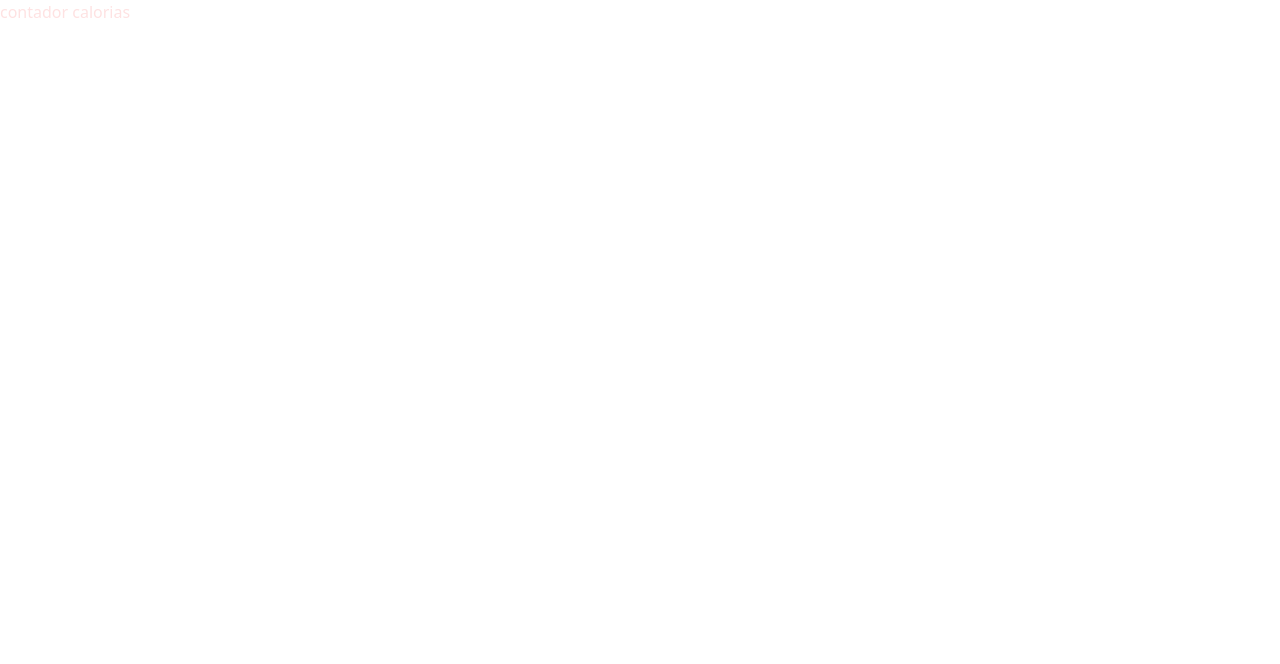
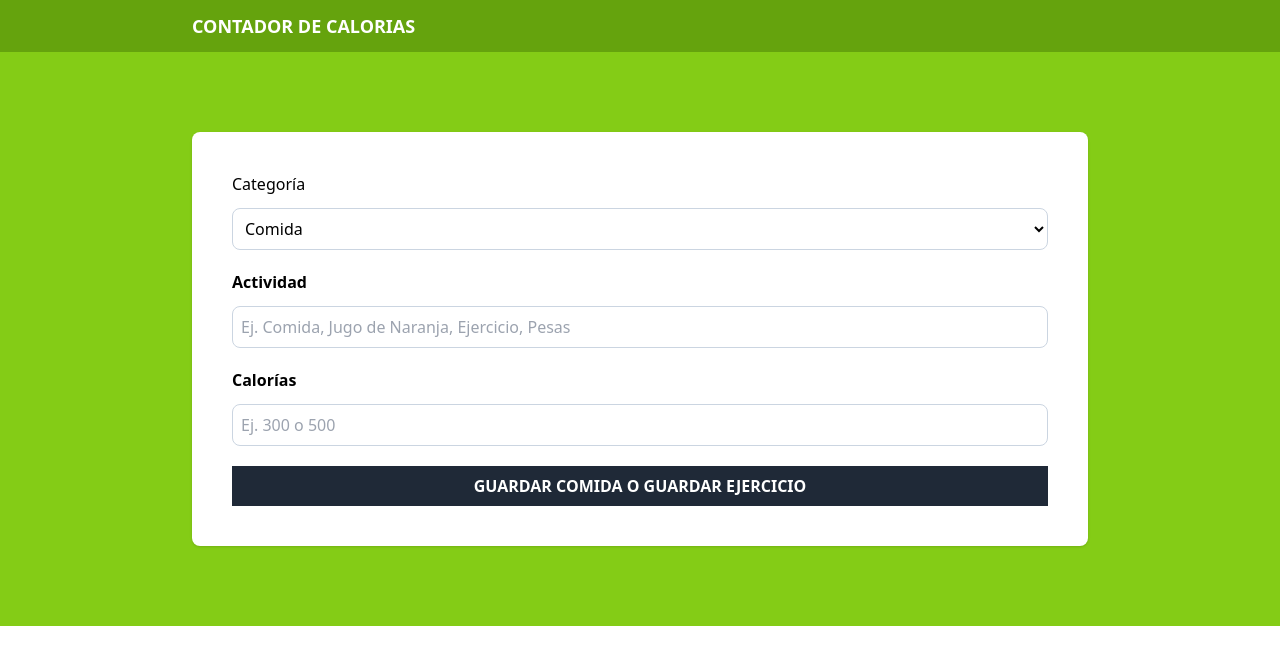
Before and after one commit to AnrubioG/contador_calorias, a React (Vite) app: page / in a window 1280 px wide. Shown: the top 664 px of the page. Built offline with nearby package versions, Linux system fonts and the light colour scheme.

Commit message:
Se agrega componente form

```diff
--- a/src/App.tsx
+++ b/src/App.tsx
@@ -1,7 +1,21 @@
+import Form from "./components/Form";
+
 function App() {
   return (
     <>
-      <h1 className=" text-red-100 ">contador calorias</h1>
+      <header className="bg-lime-600 py-3">
+        <div className="max-w-4xl mx-auto flex justify-between">
+          <h1 className="text-center text-lg font-bold text-white uppercase">
+            Contador de Calorias
+          </h1>
+        </div>
+      </header>
+
+      <section className="bg-lime-500 py-20 px-5">
+        <div className="max-w-4xl mx-auto">
+          <Form />
+        </div>
+      </section>
     </>
   );
 }
--- /dev/null
+++ b/src/components/Form.tsx
@@ -0,0 +1,50 @@
+import { categories } from "../data/categories";
+
+export default function Form() {
+  return (
+    <form className="space-y-5 bg-white shadow p-10 rounded-lg">
+      <div className=" grid grid-cols-1 gap-3">
+        <label htmlFor="category">Categoría</label>
+        <select
+          id="category"
+          className="border border-slate-300 rounded-lg w-full p-2 bg-white"
+        >
+          {categories.map((category) => (
+            <option key={category.id} value={category.id}>
+              {category.name}
+            </option>
+          ))}
+        </select>
+      </div>
+
+      <div className=" grid grid-cols-1 gap-3">
+        <label htmlFor="activity" className="font-bold">
+          Actividad
+        </label>
+        <input
+          id="activity"
+          type="text"
+          className="border border-slate-300 rounded-lg p-2"
+          placeholder="Ej. Comida, Jugo de Naranja, Ejercicio, Pesas"
+        />
+      </div>
+
+      <div className=" grid grid-cols-1 gap-3">
+        <label htmlFor="calories" className="font-bold">
+          Calorías
+        </label>
+        <input
+          id="calories"
+          type="number"
+          className="border border-slate-300 rounded-lg p-2"
+          placeholder="Ej. 300 o 500"
+        />
+      </div>
+      <input
+        type="submit"
+        className="bg-gray-800 hover:bg-gray-900 w-full p-2 font-bold uppercase text-white"
+        value="Guardar Comida o Guardar Ejercicio"
+      />
+    </form>
+  );
+}
--- /dev/null
+++ b/src/data/categories.ts
@@ -0,0 +1,6 @@
+import type { Category } from "../types";
+
+export const categories: Category[] = [
+  { id: 1, name: "Comida" },
+  { id: 2, name: "Ejercicio" },
+];
--- /dev/null
+++ b/src/types/index.ts
@@ -0,0 +1,4 @@
+export type Category = {
+  id: number;
+  name: string;
+};
```
